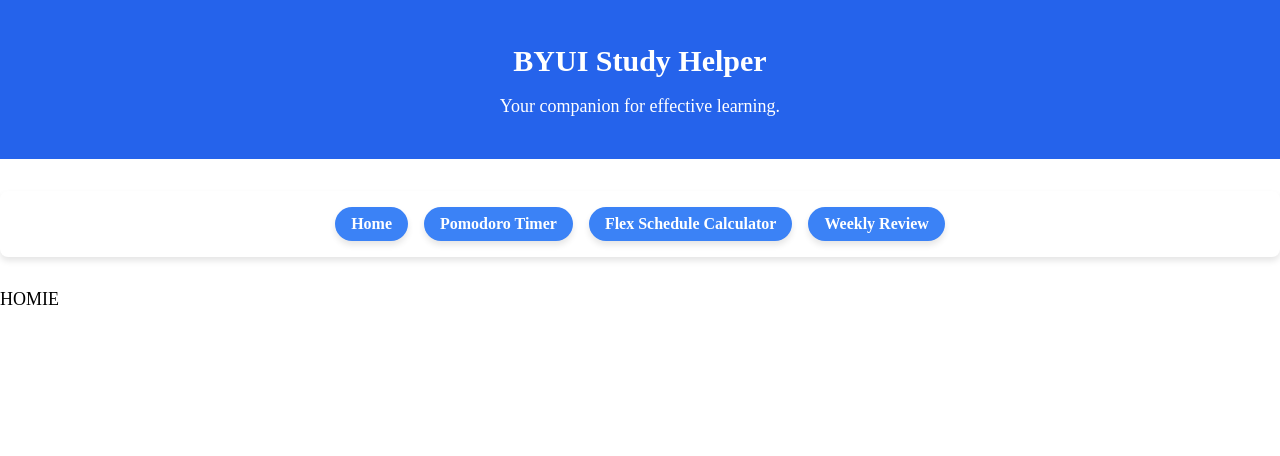
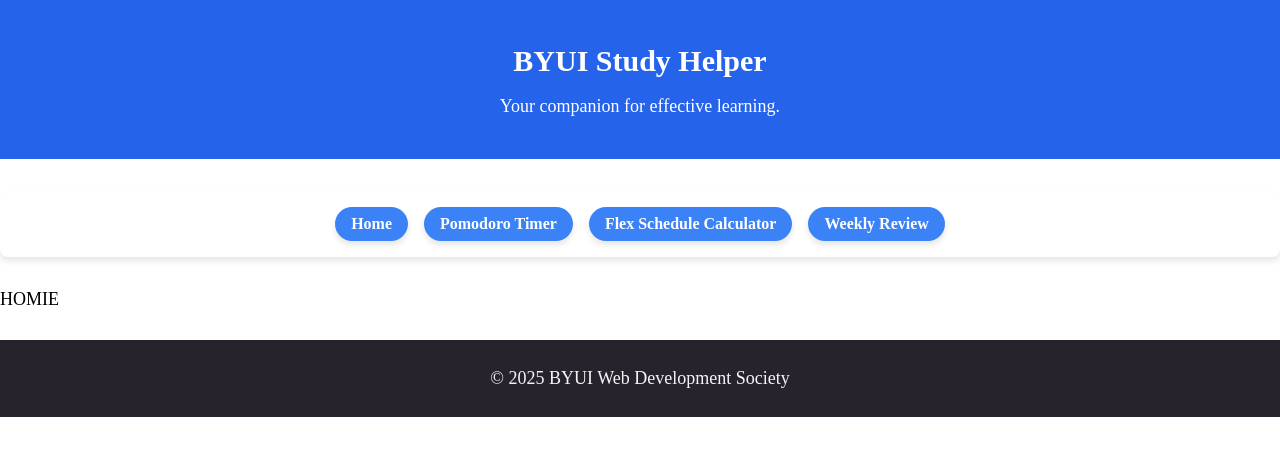
Before and after one commit to Web-Design-Development-Society/lineuponline, a React (Vite) app: page / in a window 1280 px wide. Shown: the top 456 px of the page. Built offline with nearby package versions, Linux system fonts and the light colour scheme.

Commit message:
feat: footer added to app.tsx

```diff
--- a/src/App.tsx
+++ b/src/App.tsx
@@ -2,6 +2,7 @@
 import { Routes, Route } from 'react-router-dom'
 import Header from './components/Header'
 import Nav from './components/Nav'
+import Footer from './components/Footer'
 
 const Pomodoro = React.lazy(() => import('./components/Pomodoro'))
 
@@ -16,7 +17,7 @@
           <Route path="/pomodoro" element={<Pomodoro />} />
         </Routes>
       </Suspense>
-      {/* TODO: Add footer */}
+      <Footer />
     </>
   )
 }
```
